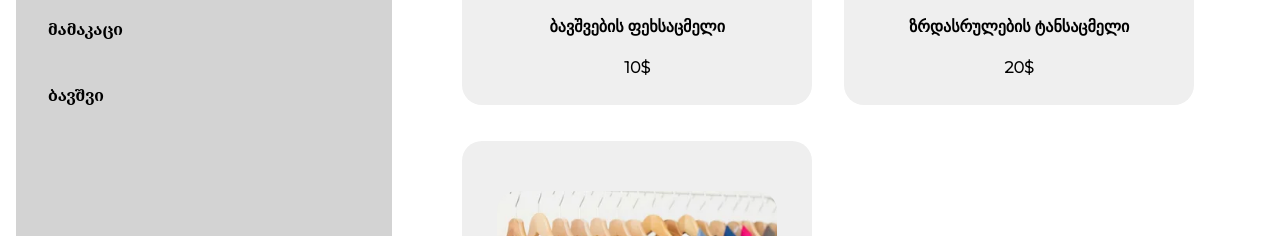
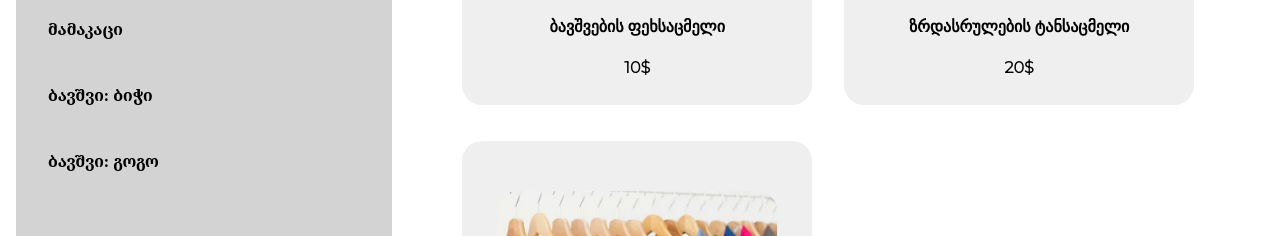
Before and after one commit to GiorgiGochitidze/iashop, a React (Vite) app: page /#/Categories in a window 1280 px wide. Shown: the part 397-633 px from the top of the page. Built offline with nearby package versions, Linux system fonts and the light colour scheme.

Commit message:
modified:   src/components/Categories.jsx

```diff
--- a/src/components/Categories.jsx
+++ b/src/components/Categories.jsx
@@ -64,7 +64,46 @@ const Categories = ({ filteredCards }) => {
         "ფეხსაცმლის მაშველი",
       ],
     },
-    { name: "ბავშვი", active: false, subcategories: ["ქალების6", "კაცების7"] },
+    { name: "ბავშვი: ბიჭი",
+     active: false,
+     subcategories: [
+        "ჯინსი",
+        "შარვალი",
+        "შორტი",
+        "მაისური",
+        "პერანგი",
+        "ბლუზი",
+        "ჯემპრი",
+        "ჟაკეტი",
+        "ქურთუკი",
+        "ჟილეტი",
+        "პიჯაკი",
+        "თეთრეული",
+        "საცურაო კოსტუმი",
+        "ბავშვის ბოდე",
+        ] },
+
+        { name: "ბავშვი: გოგო",
+     active: false,
+     subcategories: [
+        "ჯინსი",
+        "შარვალი",
+        "შორტი",
+        "მაისური",
+        "პერანგი",
+        "ბლუზი",
+        "ჯემპრი",
+        "ჟაკეტი",
+        "ქურთუკი",
+        "ჟილეტი",
+        "პიჯაკი",
+        "კაბა",
+        "ქვედაბოლო",
+        "კომბინიზონი",
+        "თეთრეული",
+        "საცურაო კოსტუმი",
+        "ბავშვის ბოდე",
+        ] },
   ];
 
   const [categories, setCategories] = useState(initialCategories);
```
